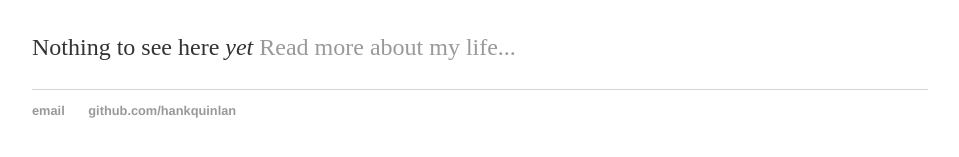
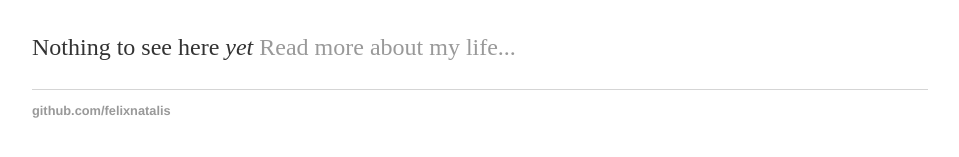
Before and after one commit to FelixNatalis/FelixNatalis.github.io, a Jekyll site: the page built from index.html, in a window 1280 px wide. Shown: the part 166-323 px from the top of the page, without its empty margins (160-1119 px from the left). Built offline with Jekyll 4.4.1, drawn with Linux system fonts in a browser that asks for light colours.

Commit message:
Update default.html

```diff
--- a/_layouts/default.html
+++ b/_layouts/default.html
@@ -21,8 +21,7 @@
 			</div><!-- /.container -->
 			<footer>
 	    		<ul>
-	        		<li><a href="mailto:hankquinlanhub@gmail.com">email</a></li>
-	        		<li><a href="https://github.com/hankquinlan">github.com/hankquinlan</a></li>
+	        		<li><a href="https://github.com/felixnatalis">github.com/felixnatalis</a></li>
 				</ul>
 			</footer>
 		</body>
```
